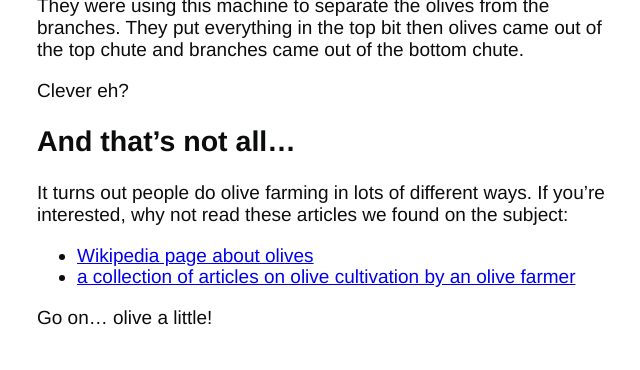
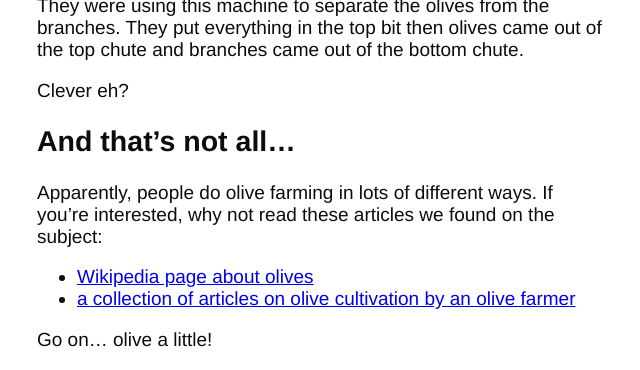
Before and after one commit to tombye/trexit, a Jekyll site: the page built from _posts/2017-11-15-olive-groves.markdown, in a window 1280 px wide and 900 px high, scrolled down 1538 px, cut to the strip 530-900 px from the top of the window. Shown: the whole strip, without its empty margins (123-763 px from the left). Built offline with Jekyll 4.4.1, drawn with Linux system fonts in a browser that asks for light colours; before the commit the page ends 2416 px from its top, so only the background shows below that.

Commit message:
Update 2017-11-15-olive-groves.markdown

```diff
--- a/_posts/2017-11-15-olive-groves.markdown
+++ b/_posts/2017-11-15-olive-groves.markdown
@@ -37,7 +37,7 @@ Clever eh?
 
 ## And that's not all...
 
-It turns out people do olive farming in lots of different ways. If you're interested, why not read these articles we found on the subject:
+Apparently, people do olive farming in lots of different ways. If you're interested, why not read these articles we found on the subject:
 
 - [Wikipedia page about olives](https://en.m.wikipedia.org/wiki/Olive)
 - [a collection of articles on olive cultivation by an olive farmer](http://www.mediterraneangardensociety.org/olives.html)
```
